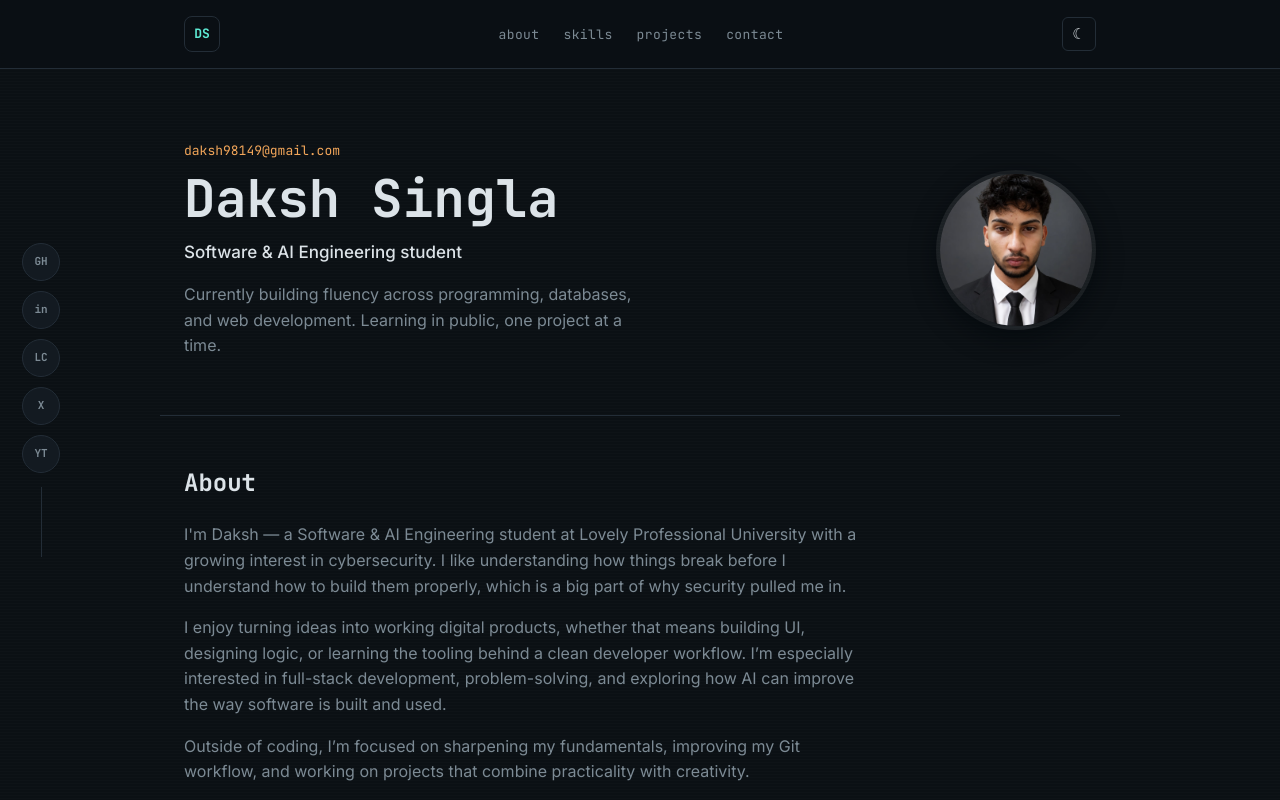
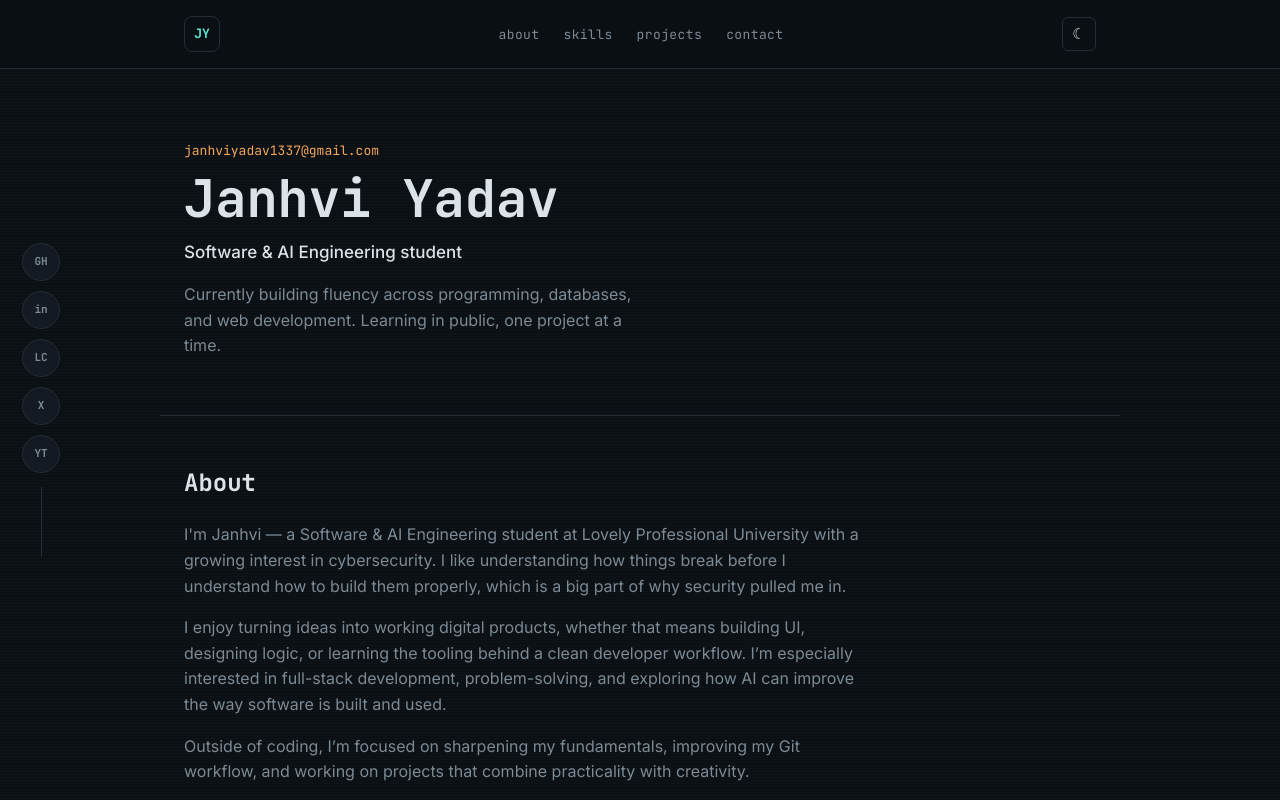
Before and after one commit to Mrzaeron/Portfolio_daksh, a plain HTML site: page index.html in a window 1280 px wide. Shown: the top 800 px of the page. Drawn offline with Linux system fonts and the light colour scheme.

Commit message:
Update portfolio: Change name to Janhvi Yadav, remove profile photo, and update email to janhviyadav1337@gmail.com
Co-authored-by: Copilot <223556219+Copilot@users.noreply.github.com>

```diff
--- a/index.html
+++ b/index.html
@@ -3,7 +3,7 @@
 <head>
 <meta charset="UTF-8">
 <meta name="viewport" content="width=device-width, initial-scale=1.0">
-<title>Daksh Singla — Software & AI Engineering</title>
+<title>Janhvi Yadav — Software & AI Engineering</title>
 <link rel="preconnect" href="https://fonts.googleapis.com">
 <link rel="preconnect" href="https://fonts.gstatic.com" crossorigin>
 <link href="https://fonts.googleapis.com/css2?family=JetBrains+Mono:wght@400;500;700&family=Inter:wght@400;500;600;700&display=swap" rel="stylesheet">
@@ -23,7 +23,7 @@
 
 <header class="site-header">
     <div class="header-inner">
-        <a href="#top" class="logo"><span class="logo-mark">DS</span></a>
+        <a href="#top" class="logo"><span class="logo-mark">JY</span></a>
         <nav>
             <ul>
                 <li><a href="#about">about</a></li>
@@ -42,19 +42,18 @@
     <section class="hero">
         <div class="hero-inner">
             <div class="hero-content">
-                <p class="prompt-line"><a href="mailto:daksh98149@gmail.com" class="prompt-link">daksh98149@gmail.com</a></p>
+                <p class="prompt-line"><a href="mailto:janhviyadav1337@gmail.com" class="prompt-link">janhviyadav1337@gmail.com</a></p>
                 <h1 class="hero-name"><span id="typedName"></span><span class="cursor">_</span></h1>
                 <p class="hero-role">Software &amp; AI Engineering student</p>
                 <p class="hero-desc">Currently building fluency across programming, databases, and web development. Learning in public, one project at a time.</p>
             </div>
-            <img src="assets/profile.jpg" alt="Daksh Singla" class="profile-photo" />
         </div>
     </section>
 
     <section id="about" class="section">
         <h2>About</h2>
         <div class="about-grid">
-            <p>I'm Daksh — a Software &amp; AI Engineering student at Lovely Professional University with a growing interest in cybersecurity. I like understanding how things break before I understand how to build them properly, which is a big part of why security pulled me in.</p>
+            <p>I'm Janhvi — a Software &amp; AI Engineering student at Lovely Professional University with a growing interest in cybersecurity. I like understanding how things break before I understand how to build them properly, which is a big part of why security pulled me in.</p>
             <p>I enjoy turning ideas into working digital products, whether that means building UI, designing logic, or learning the tooling behind a clean developer workflow. I’m especially interested in full-stack development, problem-solving, and exploring how AI can improve the way software is built and used.</p>
             <p>Outside of coding, I’m focused on sharpening my fundamentals, improving my Git workflow, and working on projects that combine practicality with creativity.</p>
         </div>
@@ -160,7 +159,7 @@
 
 <footer class="site-footer">
     <div class="footer-inner">
-        <span>&copy; 2026 Daksh Singla</span>
+        <span>&copy; 2026 Janhvi Yadav</span>
         <span class="footer-status"><span class="dot"></span> built &amp; maintained solo</span>
     </div>
 </footer>
--- a/script.js
+++ b/script.js
@@ -2,7 +2,7 @@ const darkModeBtn = document.getElementById('darkModeBtn');
 const modeIcon = darkModeBtn.querySelector('.mode-icon');
 
 const nameEl = document.getElementById('typedName');
-const fullName = 'Daksh Singla';
+const fullName = 'Janhvi Yadav';
 const prefersReducedMotion = window.matchMedia('(prefers-reduced-motion: reduce)').matches;
 
 darkModeBtn.addEventListener('click', function () {
```
Also changed, not shown: 1 other file.
